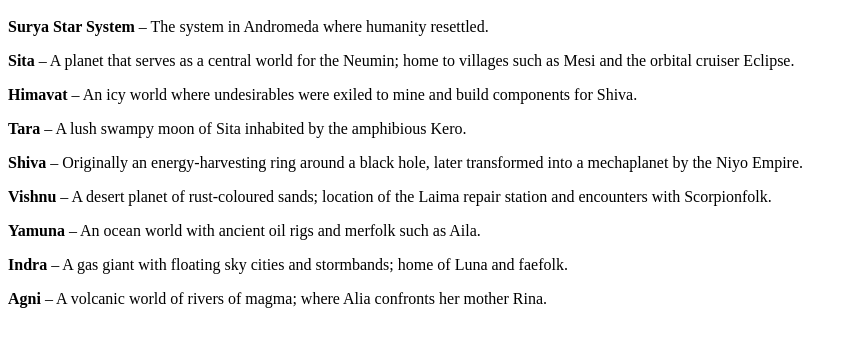
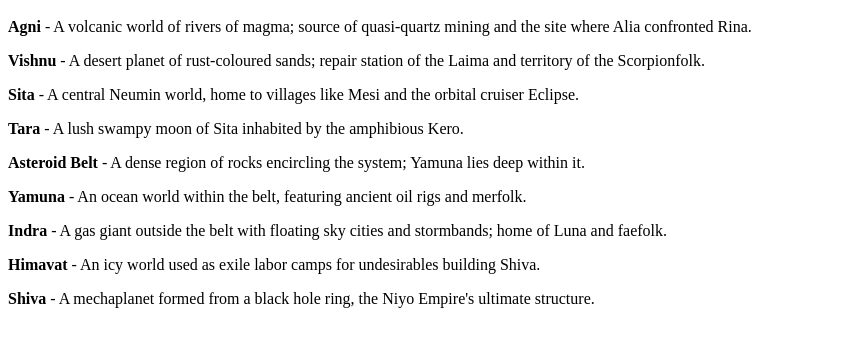
Before and after one commit to StarcrestEri/website, a plain HTML site: page locations.html in a window 1280 px wide. Shown: the part 48-394 px from the top of the page, without its empty margins (0-854 px from the left). Drawn offline with Linux system fonts and the light colour scheme.

Commit message:
De-duplicate and order locations per star proximity

```diff
--- a/locations.html
+++ b/locations.html
@@ -3,14 +3,14 @@
 <HEAD><TITLE>Locations in the Surya System</TITLE></HEAD>
 <BODY>
 <H1>Locations</H1>
-<P><STRONG>Surya Star System</STRONG> – The system in Andromeda where humanity resettled.</P>
-<P><STRONG>Sita</STRONG> – A planet that serves as a central world for the Neumin; home to villages such as Mesi and the orbital cruiser Eclipse.</P>
-<P><STRONG>Himavat</STRONG> – An icy world where undesirables were exiled to mine and build components for Shiva.</P>
-<P><STRONG>Tara</STRONG> – A lush swampy moon of Sita inhabited by the amphibious Kero.</P>
-<P><STRONG>Shiva</STRONG> – Originally an energy-harvesting ring around a black hole, later transformed into a mechaplanet by the Niyo Empire.</P>
-<P><STRONG>Vishnu</STRONG> – A desert planet of rust-coloured sands; location of the Laima repair station and encounters with Scorpionfolk.</P>
-<P><STRONG>Yamuna</STRONG> – An ocean world with ancient oil rigs and merfolk such as Aila.</P>
-<P><STRONG>Indra</STRONG> – A gas giant with floating sky cities and stormbands; home of Luna and faefolk.</P>
-<P><STRONG>Agni</STRONG> – A volcanic world of rivers of magma; where Alia confronts her mother Rina.</P>
+<P><STRONG>Agni</STRONG> - A volcanic world of rivers of magma; source of quasi-quartz mining and the site where Alia confronted Rina.</P>
+<P><STRONG>Vishnu</STRONG> - A desert planet of rust-coloured sands; repair station of the Laima and territory of the Scorpionfolk.</P>
+<P><STRONG>Sita</STRONG> - A central Neumin world, home to villages like Mesi and the orbital cruiser Eclipse.</P>
+<P><STRONG>Tara</STRONG> - A lush swampy moon of Sita inhabited by the amphibious Kero.</P>
+<P><STRONG>Asteroid Belt</STRONG> - A dense region of rocks encircling the system; Yamuna lies deep within it.</P>
+<P><STRONG>Yamuna</STRONG> - An ocean world within the belt, featuring ancient oil rigs and merfolk.</P>
+<P><STRONG>Indra</STRONG> - A gas giant outside the belt with floating sky cities and stormbands; home of Luna and faefolk.</P>
+<P><STRONG>Himavat</STRONG> - An icy world used as exile labor camps for undesirables building Shiva.</P>
+<P><STRONG>Shiva</STRONG> - A mechaplanet formed from a black hole ring, the Niyo Empire's ultimate structure.</P>
 </BODY>
 </HTML>
```
